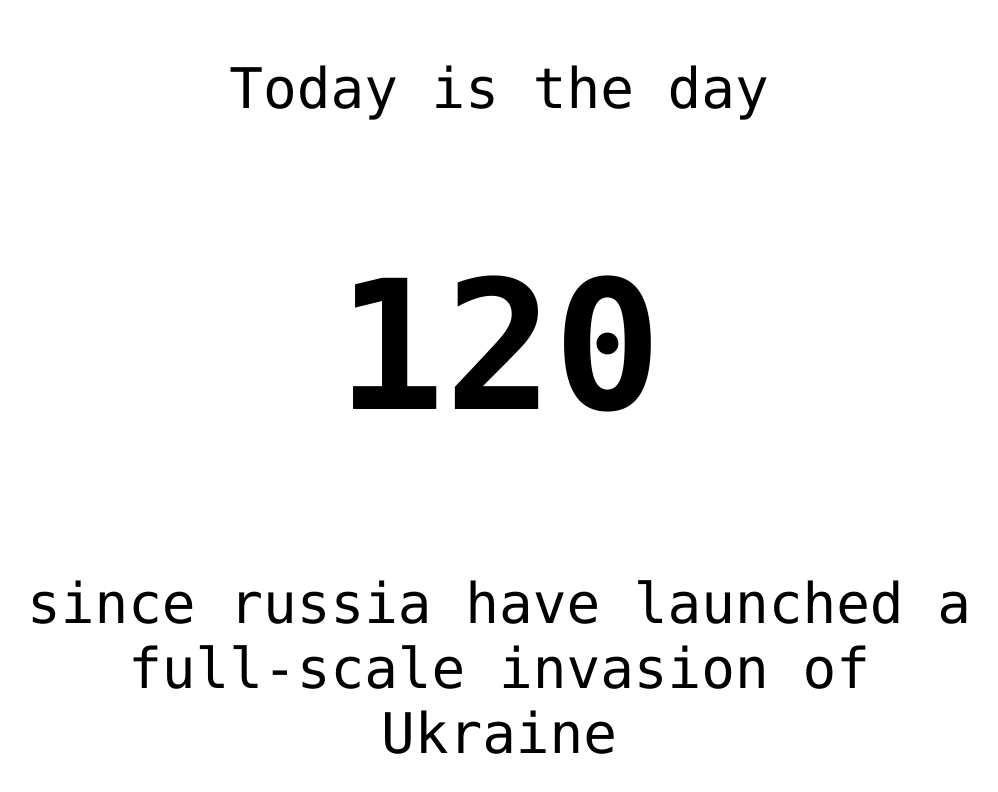
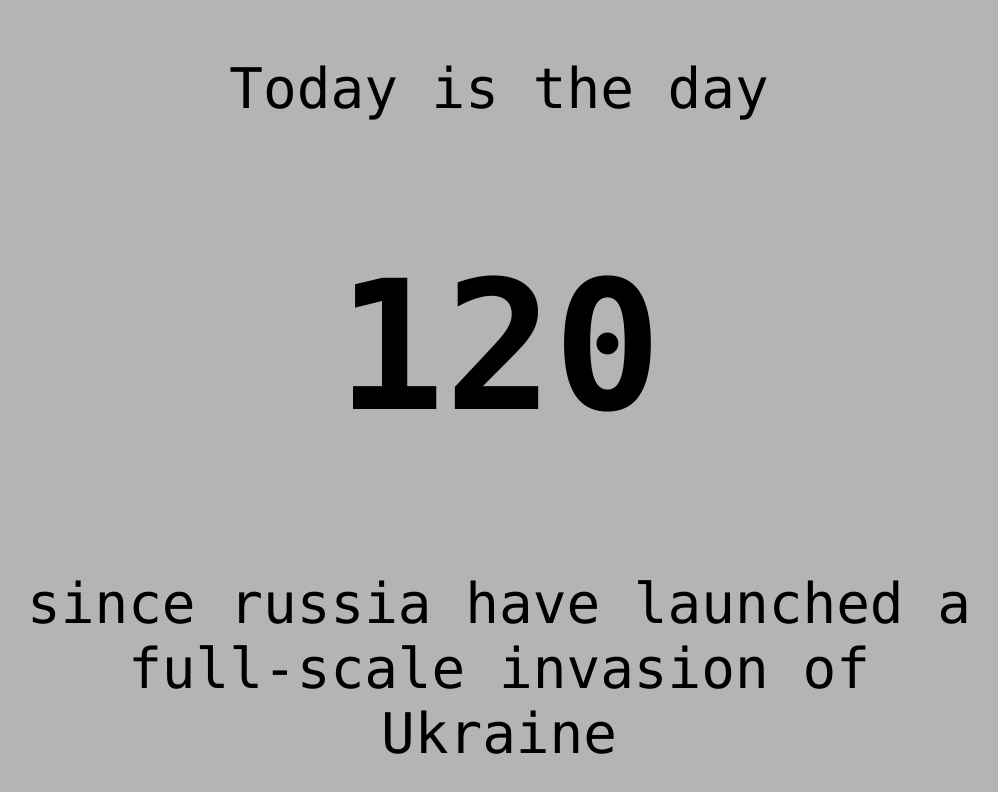
Before and after one commit to skvortsovden/todayisday, a plain HTML site: page index.html in a window 1280 px wide. Shown: the whole page, without its empty margins (141-1139 px from the left). Drawn offline with Linux system fonts and the light colour scheme.

Commit message:
Change backgroung color

```diff
--- a/index.html
+++ b/index.html
@@ -3,6 +3,9 @@
 <body>
 
 <style>
+body {
+    background-color: #b4b4b4;
+}
 .content {
     max-width: 80%;
     margin: auto;
```
